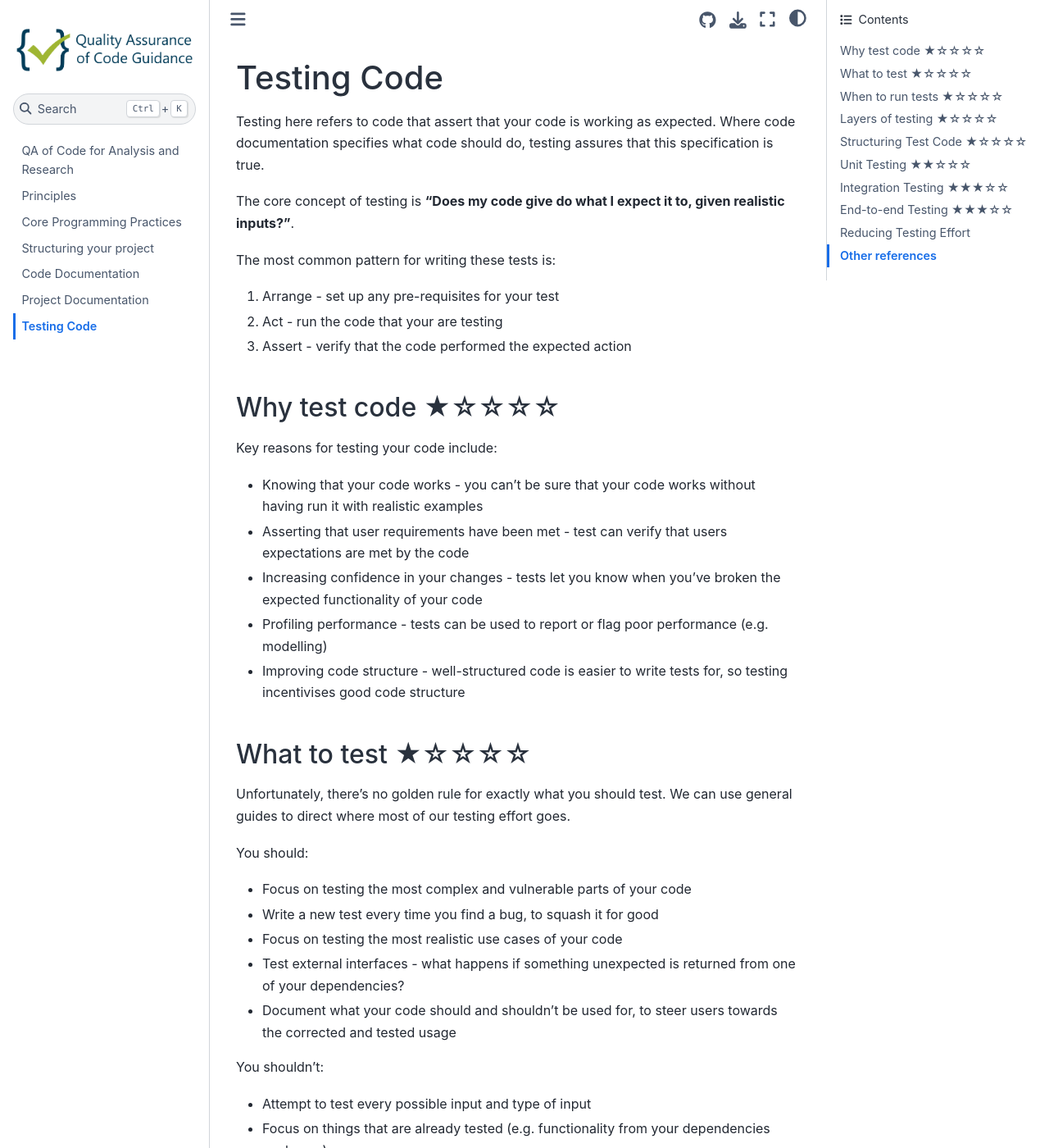
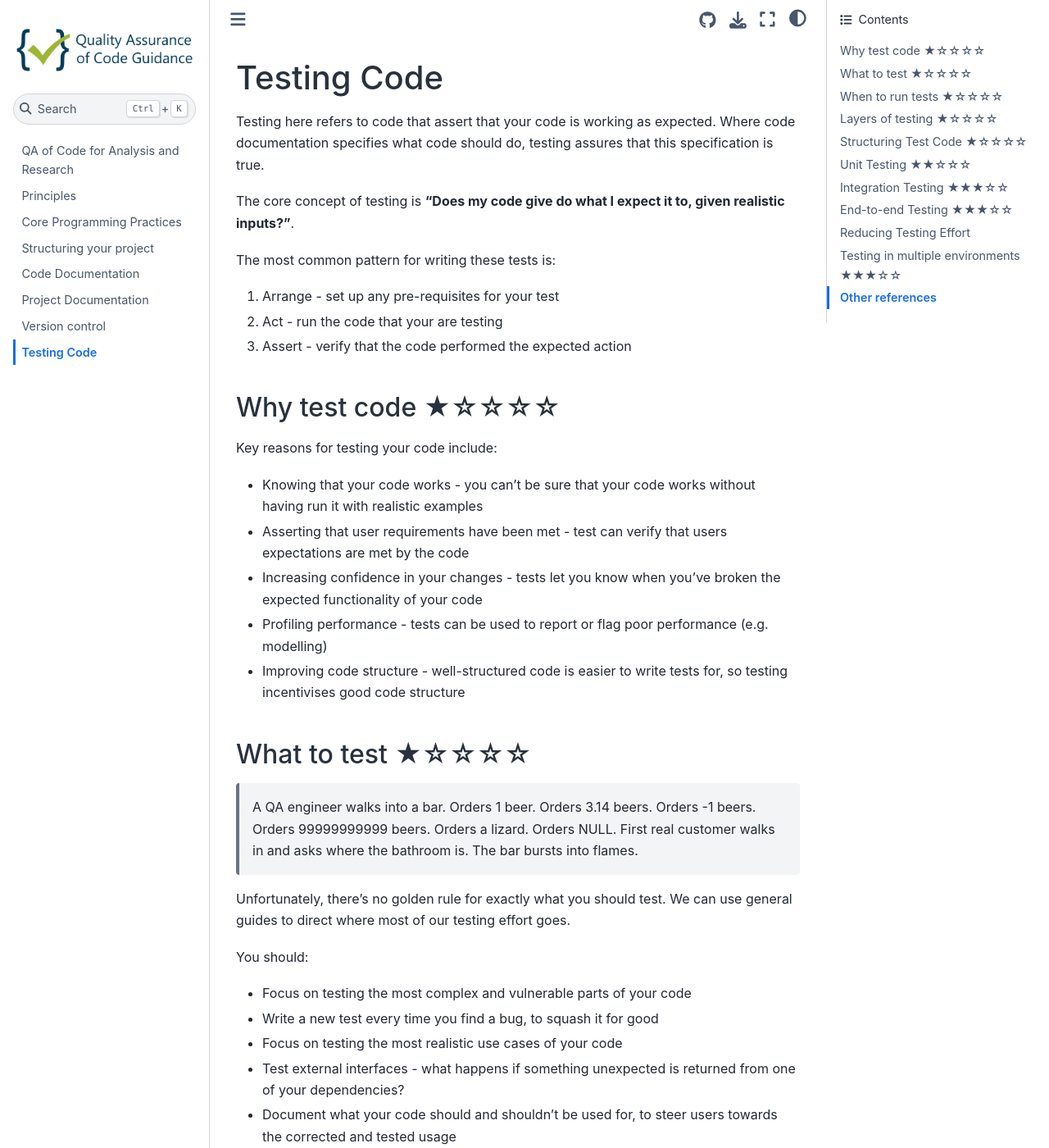
Before and after one commit to best-practice-and-impact/qa-of-code-guidance, a Jupyter Book: the page built from book/testing_code.md, in a window 1280 px wide and 1400 px high. Shown: the whole window at 82% size. Built offline with Jupyter Book 1.0.4 settings and Sphinx 7.4.7 and the Sphinx Book theme 1.1.4, drawn with Linux system fonts in a browser that asks for light colours; pages that are not in the unit, such as notebooks, are missing from menus; some of the changed text lies outside the part shown.

Commit message:
Add version control content

```diff
--- a/book/_static/sphinx-tabs-fix.css
+++ /dev/null
@@ -1,8 +0,0 @@
-.sphinx-tabs .sphinx-menu {
-    padding-left: 0;
-    padding-right: 0;
-}
-
-main.bd-content #main-content div.sphinx-tabs > div.menu > a.active.item {
-    margin-bottom: -1px;
-}
--- a/book/_toc.yml
+++ b/book/_toc.yml
@@ -5,5 +5,6 @@
 - file: structure_project
 - file: code_documentation
 - file: project_documentation
+- file: version_control
 - file: peer_review
 - file: testing_code
--- a/book/testing_code.md
+++ b/book/testing_code.md
@@ -22,6 +22,9 @@
 
 
 ## What to test ★☆☆☆☆
+
+> A QA engineer walks into a bar. Orders 1 beer. Orders 3.14 beers. Orders -1 beers. Orders 99999999999 beers. Orders a lizard.  Orders NULL.
+> First real customer walks in and asks where the bathroom is. The bar bursts into flames.
 
 Unfortunately, there's no golden rule for exactly what you should test.
 We can use general guides to direct where most of our testing effort goes.
@@ -180,10 +183,16 @@
 Fixtures can be especially useful when setting up a test object takes a large amount of time or resource.
 Or perhaps, you need to ensure that changes are undone after each test is complete.
 
-
 Reference material:
 * [`pytest` Fixture](https://docs.pytest.org/en/stable/fixture.html) documentation
 * [`{testthat}` Fixture](https://testthat.r-lib.org/articles/test-fixtures.html) documentation
+
+
+## Testing in multiple environments ★★★☆☆
+
+tox/nox
+
+[rhub](https://r-hub.github.io/rhub/)?
 
 
 ## Other references
```
Also changed, not shown: book/version_control.md (+149 -0 lines).
